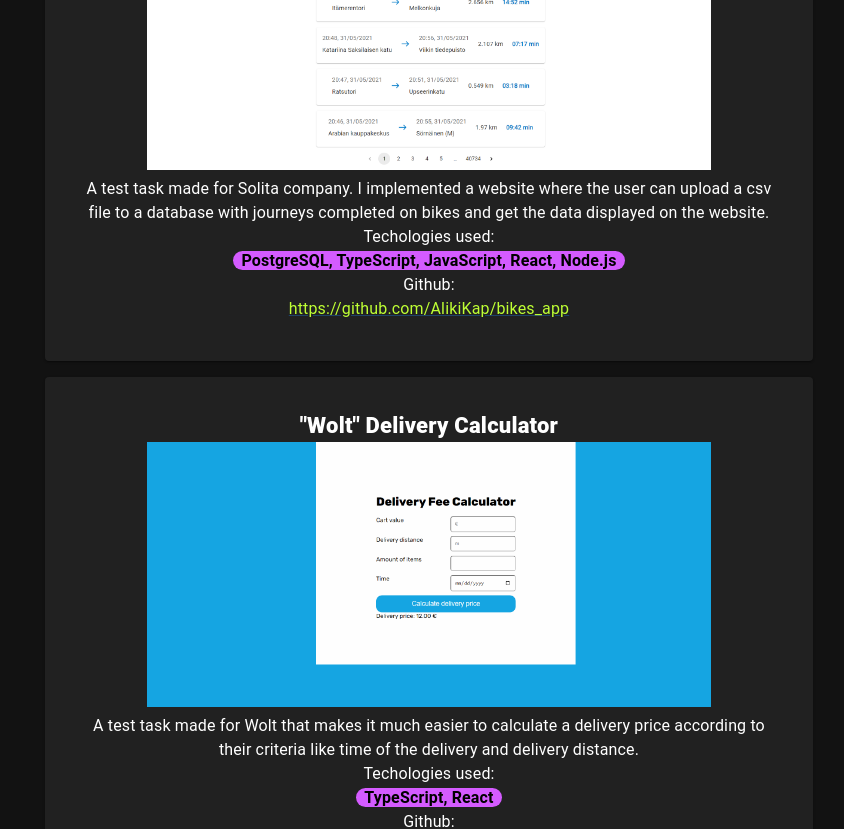
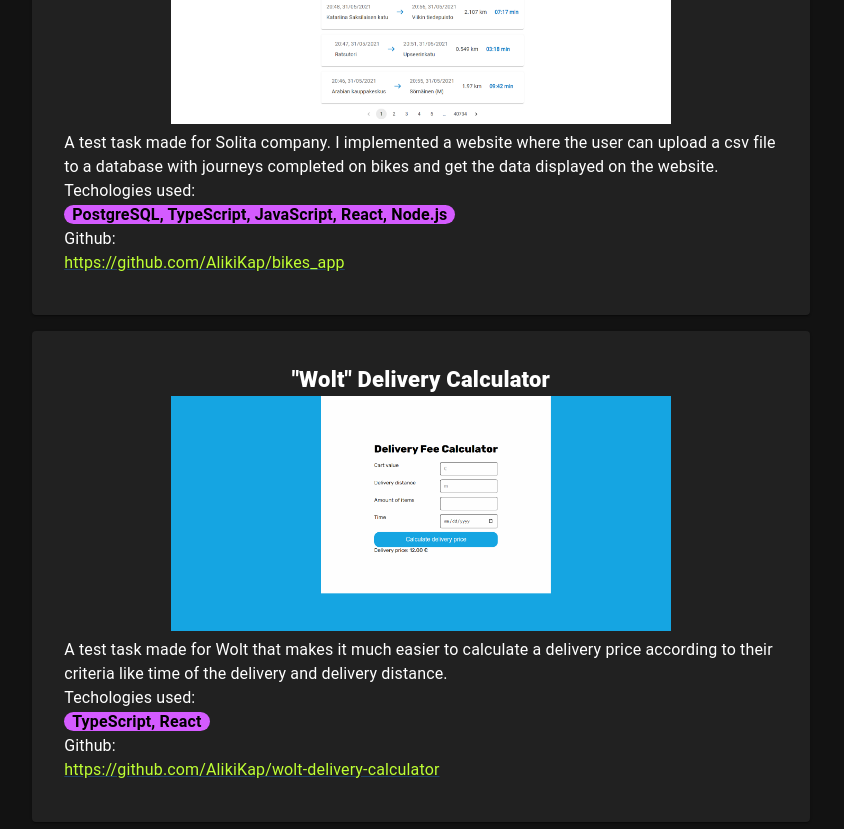
Before and after one commit to AlikiKap/portfolio_website, a React (Create React App) app: page / in a window 1280 px wide. Shown: the part 1660-2489 px from the top of the page, without its empty margins (211-1055 px from the left). Built offline with nearby package versions, Linux system fonts and the light colour scheme.

Commit message:
changed image width in project cards

```diff
--- a/src/Projects.tsx
+++ b/src/Projects.tsx
@@ -61,7 +61,8 @@
         container
         display='flex'
         alignItems='center'
-        justifyContent='center'>
+        justifyContent='center'
+        spacing={2}>
         {projects.map(
           project => <ProjectCard project={project} />
         )}
--- a/src/components/Banner.tsx
+++ b/src/components/Banner.tsx
@@ -26,7 +26,7 @@
             <mark
               style={{ background: "#BEFF34", borderRadius: '32px', paddingInline: '8px', marginInline: '8px' }}
             >
-              front-end developer
+              full stack web developer
             </mark>
             searching for a place where I can expand my knowledge and skills while working on interesting and important projects with a team.
           </Typography>
--- a/src/components/ProjectCard.tsx
+++ b/src/components/ProjectCard.tsx
@@ -7,7 +7,8 @@
         <Card style={{ background: '#212121', color: 'white', width: '60%', padding: '16px', marginBottom: '16px' }}>
             <CardContent style={{textAlign:"center"}}>
                 <Typography style={{ fontSize: "22px", fontWeight: "800" }}>{project.name}</Typography>
-                <img src={project.image} alt={project.name} width="80%"/>
+                <img src={project.image} alt={project.name} width="70%"/>
+                <div style={{textAlign:"left"}}>
                 <Typography>{project.description}</Typography>
                 <Typography>
                     Techologies used:
@@ -23,6 +24,8 @@
                     Github:
                 </Typography>
                 <Link href={`${project.link}`} underline="always" style={{ color: '#BEFF34' }}>{project.link}</Link>
+
+                </div>
             </CardContent>
         </Card>
     )
```
Also changed, not shown: 1 other file (tests, documents, lock files or other folders).
